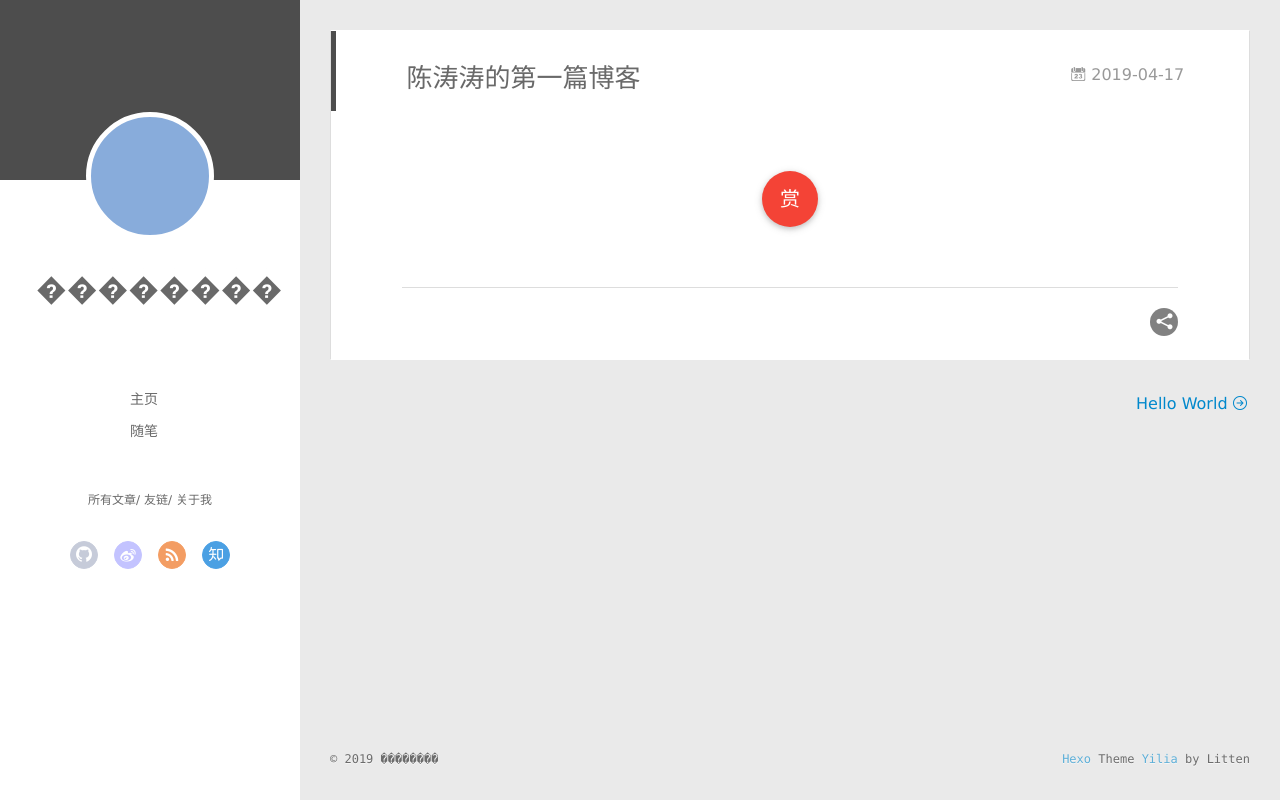
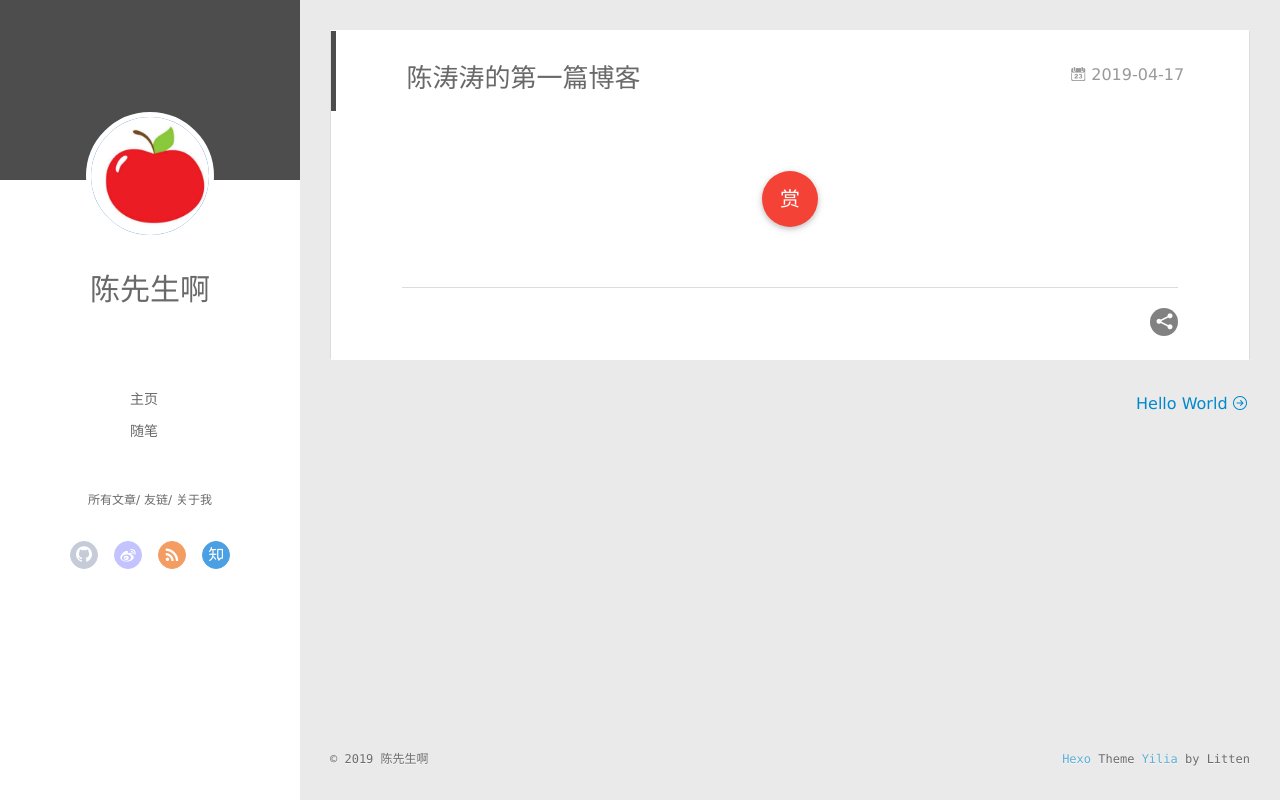
Before and after one commit to CttSky/CttSky.github.io, a plain HTML site: page 2019/04/17/陈涛涛的第一篇博客/index.html in a window 1280 px wide. Drawn offline with Linux system fonts and the light colour scheme; no server answers.

Commit message:
Site updated: 2019-04-19 18:46:00

```diff
--- a/2019/04/17/陈涛涛的第一篇博客/index.html
+++ b/2019/04/17/陈涛涛的第一篇博客/index.html
@@ -8,17 +8,17 @@
   <link rel="dns-prefetch" href="http://yoursite.com">
   <title>陈涛涛的第一篇博客 | Hexo</title>
   <meta name="viewport" content="width=device-width, initial-scale=1, maximum-scale=1">
-  <meta name="description" content="վ�ھ��˵ļ���Ͽ��羰">
+  <meta name="description" content="站在巨人的肩膀上看风景">
 <meta property="og:type" content="article">
 <meta property="og:title" content="陈涛涛的第一篇博客">
 <meta property="og:url" content="http://yoursite.com/2019/04/17/陈涛涛的第一篇博客/index.html">
 <meta property="og:site_name" content="Hexo">
-<meta property="og:description" content="վ�ھ��˵ļ���Ͽ��羰">
+<meta property="og:description" content="站在巨人的肩膀上看风景">
 <meta property="og:locale" content="default">
 <meta property="og:updated_time" content="2019-04-17T09:03:16.299Z">
 <meta name="twitter:card" content="summary">
 <meta name="twitter:title" content="陈涛涛的第一篇博客">
-<meta name="twitter:description" content="վ�ھ��˵ļ���Ͽ��羰">
+<meta name="twitter:description" content="站在巨人的肩膀上看风景">
 
     <link rel="alternative" href="/atom.xml" title="Hexo" type="application/atom+xml">
 
@@ -47,10 +47,10 @@
 <div class="intrude-less">
 	<header id="header" class="inner">
 		<a href="/" class="profilepic">
-			<img src class="js-avatar">
+			<img src="/img/Sky.png" class="js-avatar">
 		</a>
 		<hgroup>
-		  <h1 class="header-author"><a href="/">��������</a></h1>
+		  <h1 class="header-author"><a href="/">陈先生啊</a></h1>
 		</hgroup>
 
 
@@ -105,10 +105,10 @@
 	<div class="intrude-less">
 		<header id="header" class="inner">
 			<div class="profilepic">
-				<img src class="js-avatar">
+				<img src="/img/Sky.png" class="js-avatar">
 			</div>
 			<hgroup>
-			  <h1 class="header-author js-header-author">��������</h1>
+			  <h1 class="header-author js-header-author">陈先生啊</h1>
 			</hgroup>
 
 
@@ -312,7 +312,7 @@
   <div class="outer">
     <div id="footer-info">
     	<div class="footer-left">
-    		&copy; 2019 ��������
+    		&copy; 2019 陈先生啊
     	</div>
       	<div class="footer-right">
       		<a href="http://hexo.io/" target="_blank">Hexo</a>  Theme <a href="https://github.com/litten/hexo-theme-yilia" target="_blank">Yilia</a> by Litten
```
Also changed, not shown: 2019/04/17/hello-world/index.html (+5 -5 lines), archives/2019/04/index.html (+8 -8 lines), archives/2019/index.html (+8 -8 lines), archives/index.html (+8 -8 lines), index.html (+8 -8 lines), img/Sky.png (added).
